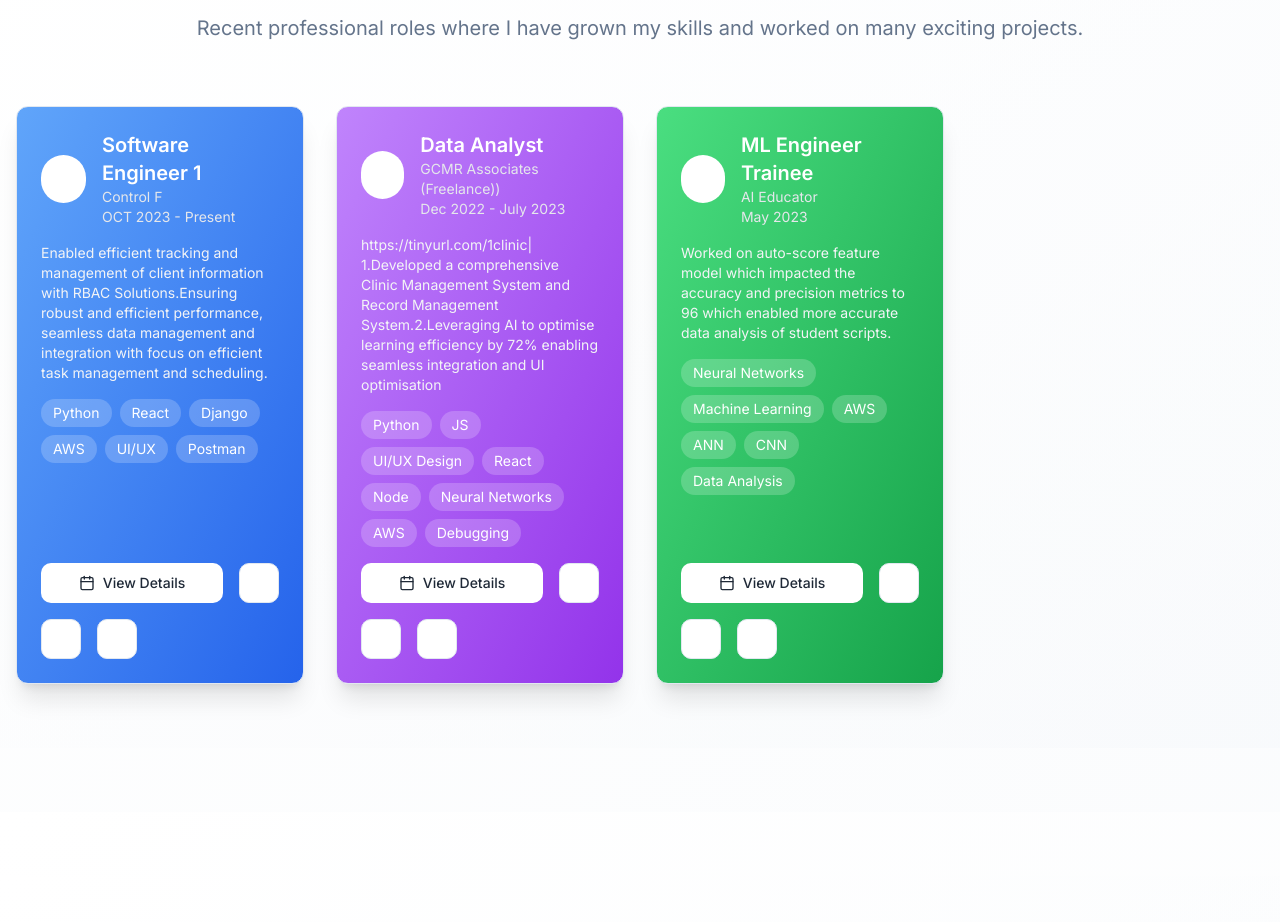
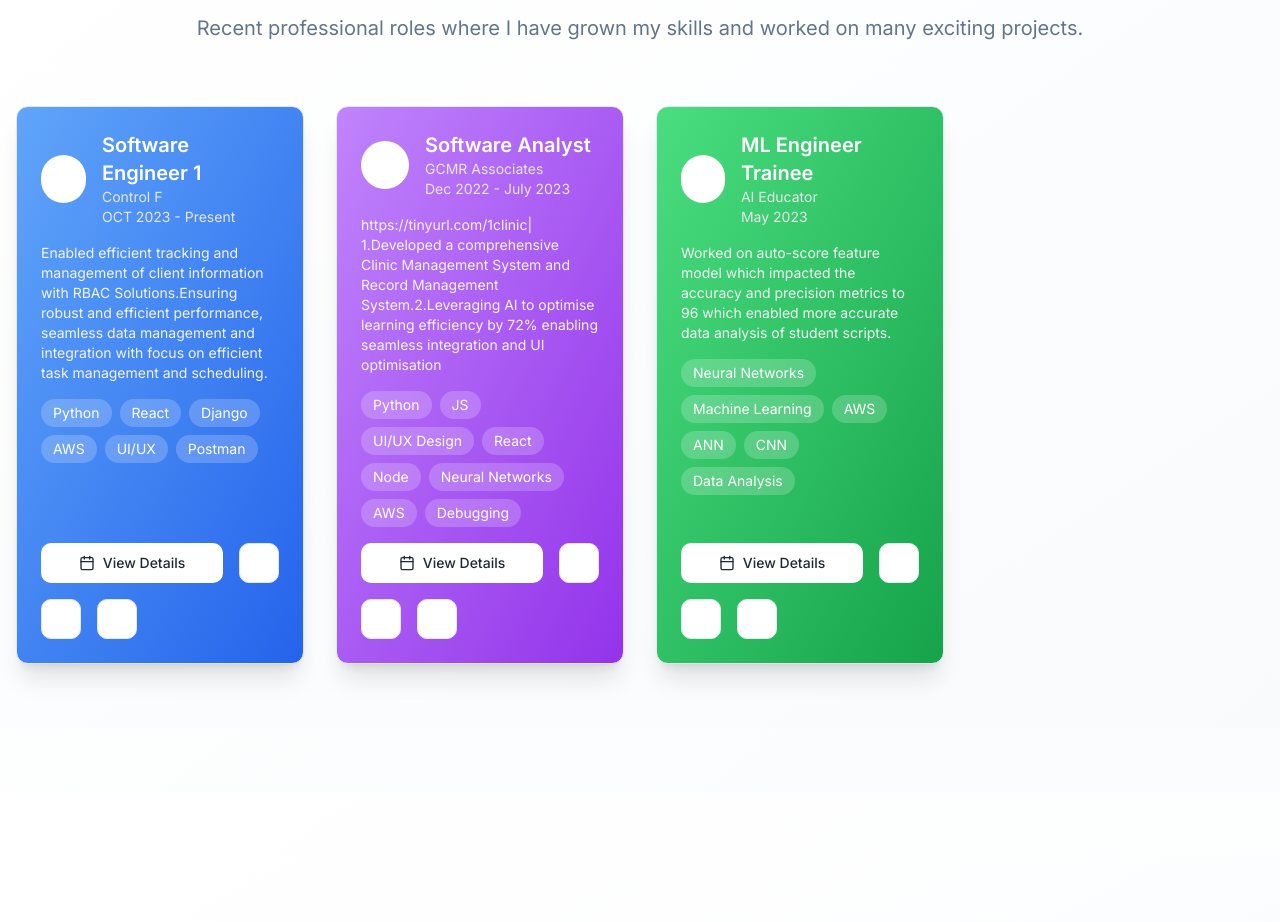
Before and after one commit to vijaykumarr1452/vijaykumarr1452.github.io, a Next.js app: page / in a window 1280 px wide. Shown: the part 3740-4662 px from the top of the page. Built offline with nearby package versions, Linux system fonts and the light colour scheme.

Commit message:
experince section modified

```diff
--- a/components/sections/experiences.tsx
+++ b/components/sections/experiences.tsx
@@ -31,8 +31,8 @@ const experiences = [
     color: "from-blue-400 to-blue-600",
   },
   {
-    role: "Data Analyst",
-    company: "GCMR Associates (Freelance))",
+    role: "Software Analyst",
+    company: "GCMR Associates",/*  */
     duration: "Dec 2022 - July 2023",
     description: "https://tinyurl.com/1clinic| 1.Developed a comprehensive Clinic Management System and Record Management System.2.Leveraging AI to optimise learning efficiency by 72% enabling seamless integration and UI optimisation ",
     technologies: ["Python","JS","UI/UX Design","React","Node","Neural Networks","AWS","Debugging"],
```
